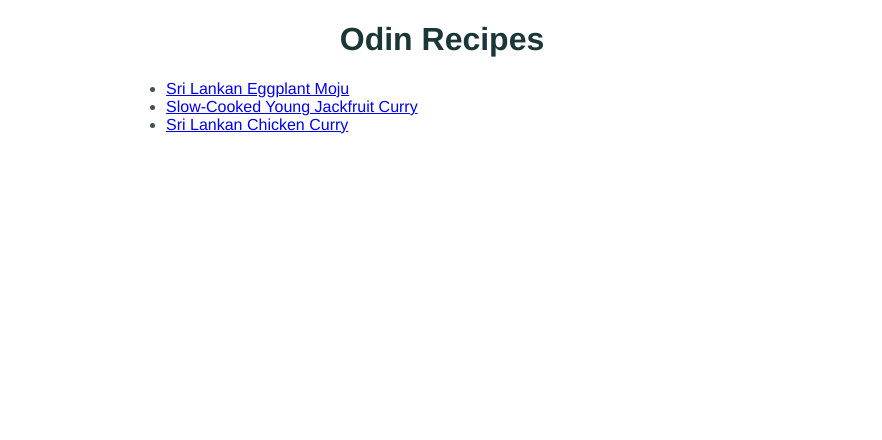
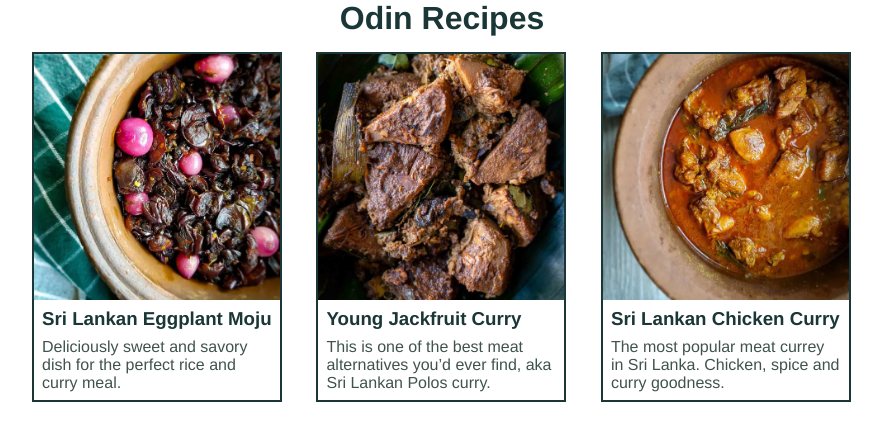
Before and after one commit to peshala-prabhapoorna/odin-recipes, a plain HTML site: page index.html in a window 1280 px wide. Shown: the whole page, without its empty margins (198-1080 px from the left). Drawn offline with Linux system fonts and the light colour scheme.

Commit message:
feat: add cards to catalog recipes in homepage

```diff
--- a/index.html
+++ b/index.html
@@ -11,23 +11,53 @@
             <h1>Odin Recipes</h1>
         </div>
         <div class="container">
-            <ul>
-                <li>
-                    <a href="./recipes/eggplant-moju.html">
-                        Sri Lankan Eggplant Moju
-                    </a>
-                </li>
-                <li>
-                    <a href="./recipes/jackfruit-curry.html">
-                        Slow-Cooked Young Jackfruit Curry
-                    </a>
-                </li>
-                <li>
-                    <a href="./recipes/chicken-curry.html">
-                        Sri Lankan Chicken Curry
-                    </a>
-                </li>
-            </ul>
+        <div class="card-deck">
+            <div class="card">
+                <img
+                    class="card-img"
+                    src="./images/eggplant-moju.jpg.webp"
+                    alt="card image: eggplant curry"
+                >
+                <div class="card-body">
+                    <h3 class="card-title">Sri Lankan Eggplant Moju</h3>
+                    <p class="card-text">
+                        Deliciously sweet and savory dish for the perfect rice
+                        and curry meal.
+                    </p>
+                </div>
+                <a class="card-link" href="./recipes/eggplant-moju.html"></a>
+            </div>
+            <div class="card">
+                <img
+                    class="card-img"
+                    src="./images/jackfruit-curry.jpg"
+                    alt="card image: jackfruit curry"
+                >
+                <div class="card-body">
+                    <h3 class="card-title">Young Jackfruit Curry</h3>
+                    <p class="card-text">
+                        This is one of the best meat alternatives you’d ever
+                        find, aka Sri Lankan Polos curry.
+                    </p>
+                </div>
+                <a class="card-link" href="./recipes/jackfruit-curry.html"></a>
+            </div>
+            <div class="card">
+                <img
+                    class="card-img"
+                    src="./images/chicken-curry.jpg.webp"
+                    alt="card image: chicken curry"
+                >
+                <div class="card-body">
+                    <h3 class="card-title">Sri Lankan Chicken Curry</h3>
+                    <p class="card-text">
+                        The most popular meat currey in Sri Lanka. Chicken,
+                        spice and curry goodness.
+                    </p>
+                </div>
+                <a class="card-link" href="./recipes/chicken-curry.html"></a>
+            </div>
+        </div>
         </div>
     </body>
 </html>
--- a/style.css
+++ b/style.css
@@ -1,3 +1,9 @@
+* {
+    margin: 0;
+    padding: 0;
+    box-sizing: border-box;
+}
+
 body {
     font-family: Helvetica, sans-serif;
 }
@@ -15,7 +21,7 @@ h3 {
 .container {
     color: #40534C;
     margin: auto;
-    width: 50%;
+    width: 850px;
 }
 
 .center {
@@ -27,3 +33,41 @@ img {
     margin-left: auto;
     margin-right: auto;
 }
+
+/*>>> card styling*/
+.card {
+    display: inline-block;
+    width: 250px;
+    height: 350px;
+    margin: 15px;
+    border: 2px solid #1A3636;
+    position: relative;
+}
+
+.card-img {
+    width: 100%;
+    height: auto;
+    display: block;
+    margin-bottom: 8px;
+}
+
+.card-body{
+    margin: 8px;
+}
+
+.card-title {
+    margin-bottom: 8px;
+}
+
+.card-text {
+    margin-top: 8px;
+}
+
+.card-link {
+    position: absolute;
+    top: 0px;
+    right: 0px;
+    bottom: 0px;
+    left: 0px;
+}
+/*<<< card styling*/
```
Also changed, not shown: recipes/eggplant-moju.html (+2 -2 lines).
